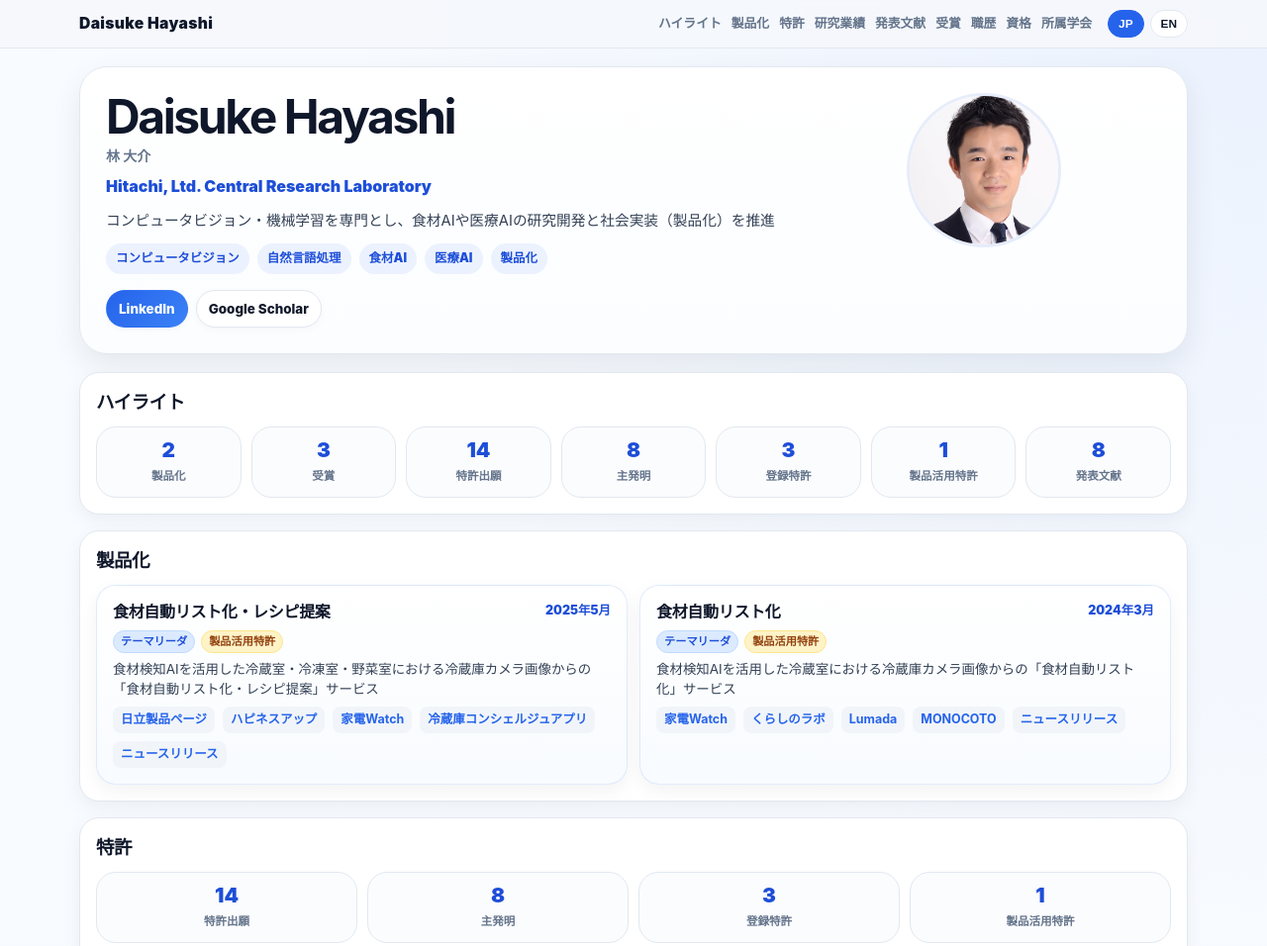
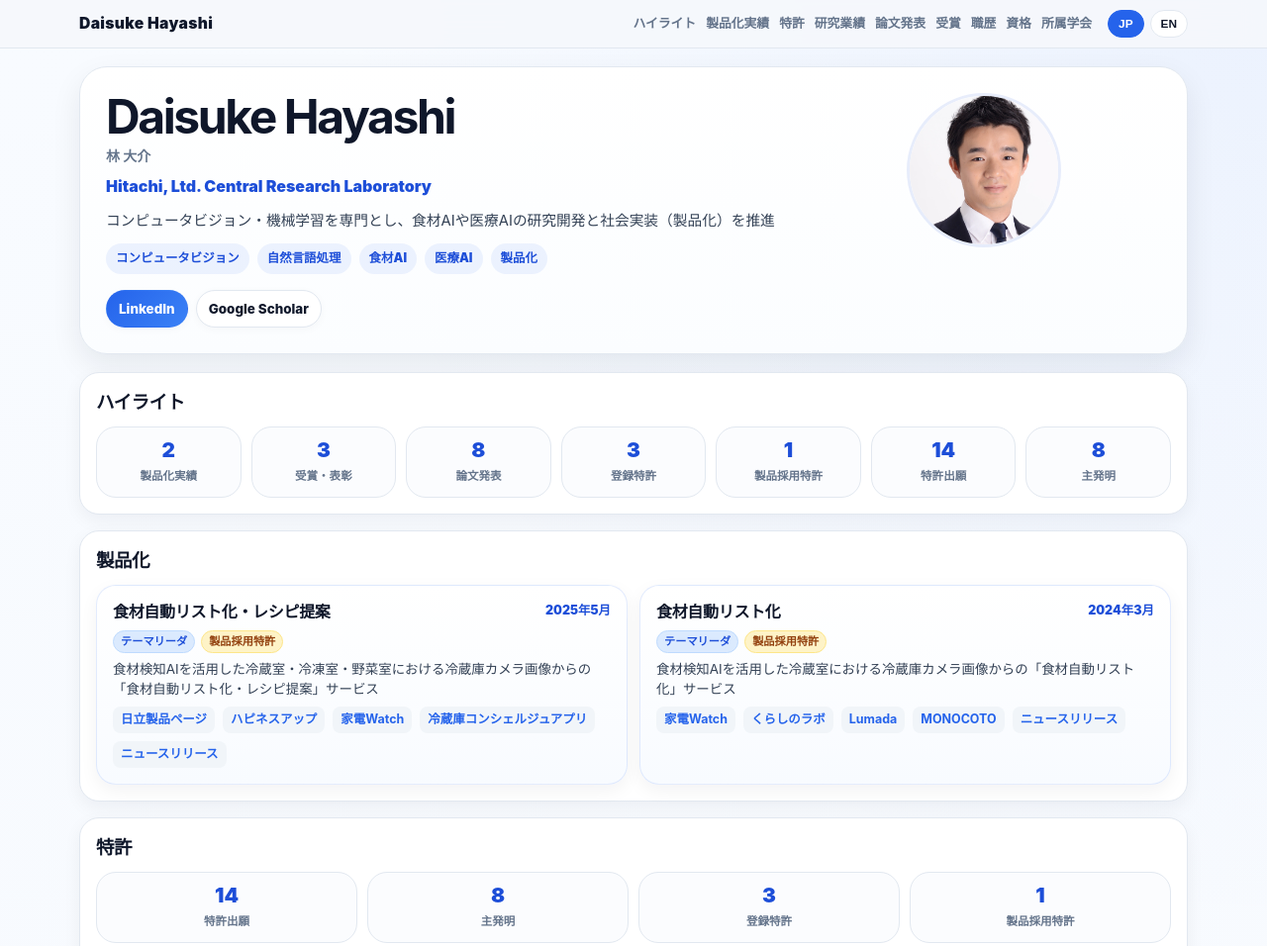
Before and after one commit to disk-hayashi/disk-hayashi.github.io, a plain HTML site: page index.html in a window 1280 px wide. Shown: the top 956 px of the page at 99% size. Drawn offline with Linux system fonts and the light colour scheme.

Commit message:
Update index.html

```diff
--- a/index.html
+++ b/index.html
@@ -688,10 +688,10 @@
       <div class="brand">Daisuke Hayashi</div>
       <nav class="nav">
         <a href="#highlights"><span data-lang="ja">ハイライト</span><span data-lang="en">Highlights</span></a>
-        <a href="#top-products"><span data-lang="ja">製品化</span><span data-lang="en">Commercialization</span></a>
+        <a href="#top-products"><span data-lang="ja">製品化実績</span><span data-lang="en">Commercialization</span></a>
         <a href="#patents"><span data-lang="ja">特許</span><span data-lang="en">Patents</span></a>
         <a href="#research-impact"><span data-lang="ja">研究業績</span><span data-lang="en">Research Impact</span></a>
-        <a href="#publications"><span data-lang="ja">発表文献</span><span data-lang="en">Publications</span></a>
+        <a href="#publications"><span data-lang="ja">論文発表</span><span data-lang="en">Publications</span></a>
         <a href="#awards"><span data-lang="ja">受賞</span><span data-lang="en">Awards</span></a>
         <a href="#career"><span data-lang="ja">職歴</span><span data-lang="en">Career</span></a>
         <a href="#certifications"><span data-lang="ja">資格</span><span data-lang="en">Certifications</span></a>
@@ -759,13 +759,13 @@
             <h2><span data-lang="ja">ハイライト</span><span data-lang="en">Highlights</span></h2>
           </div>
           <div class="grid-7">
-            <div class="stat"><span class="num" id="stat-productized">0</span><span class="label"><span data-lang="ja">製品化</span><span data-lang="en">Commercialized Cases</span></span></div>
-            <div class="stat"><span class="num" id="stat-awards">0</span><span class="label"><span data-lang="ja">受賞</span><span data-lang="en">Awards</span></span></div>
+            <div class="stat"><span class="num" id="stat-productized">0</span><span class="label"><span data-lang="ja">製品化実績</span><span data-lang="en">Commercialized Cases</span></span></div>
+            <div class="stat"><span class="num" id="stat-awards">0</span><span class="label"><span data-lang="ja">受賞・表彰</span><span data-lang="en">Awards</span></span></div>
+            <div class="stat"><span class="num" id="stat-papers">0</span><span class="label"><span data-lang="ja">論文発表</span><span data-lang="en">Publications</span></span></div>
+            <div class="stat"><span class="num" id="stat-registered">0</span><span class="label"><span data-lang="ja">登録特許</span><span data-lang="en">Registered Patents</span></span></div>
+            <div class="stat"><span class="num" id="stat-product-patent">0</span><span class="label"><span data-lang="ja">製品採用特許</span><span data-lang="en">Patents Used in Products</span></span></div>
             <div class="stat"><span class="num" id="stat-patents">0</span><span class="label"><span data-lang="ja">特許出願</span><span data-lang="en">Patent Applications</span></span></div>
             <div class="stat"><span class="num" id="stat-primary">0</span><span class="label"><span data-lang="ja">主発明</span><span data-lang="en">Primary Inventions</span></span></div>
-            <div class="stat"><span class="num" id="stat-registered">0</span><span class="label"><span data-lang="ja">登録特許</span><span data-lang="en">Registered Patents</span></span></div>
-            <div class="stat"><span class="num" id="stat-product-patent">0</span><span class="label"><span data-lang="ja">製品活用特許</span><span data-lang="en">Patents Used in Products</span></span></div>
-            <div class="stat"><span class="num" id="stat-papers">0</span><span class="label"><span data-lang="ja">発表文献</span><span data-lang="en">Publications</span></span></div>
           </div>
         </div>
       </div>
@@ -793,7 +793,7 @@
             <div class="stat"><span class="num" id="count-total">0</span><span class="label"><span data-lang="ja">特許出願</span><span data-lang="en">Patent Applications</span></span></div>
             <div class="stat"><span class="num" id="count-primary">0</span><span class="label"><span data-lang="ja">主発明</span><span data-lang="en">Primary</span></span></div>
             <div class="stat"><span class="num" id="count-registered">0</span><span class="label"><span data-lang="ja">登録特許</span><span data-lang="en">Registered</span></span></div>
-            <div class="stat"><span class="num" id="count-product">0</span><span class="label"><span data-lang="ja">製品活用特許</span><span data-lang="en">Product-used</span></span></div>
+            <div class="stat"><span class="num" id="count-product">0</span><span class="label"><span data-lang="ja">製品採用特許</span><span data-lang="en">Product-used</span></span></div>
           </div>
 
           <div class="tools">
@@ -808,7 +808,7 @@
               <option value="">All tags / すべての属性</option>
               <option value="primary">Primary / 主発明</option>
               <option value="registered">Registered / 登録特許</option>
-              <option value="product">Used in Product / 製品活用特許</option>
+              <option value="product">Used in Product / 製品採用特許</option>
             </select>
           </div>
 
@@ -832,7 +832,7 @@
       <div class="container">
         <div class="section-card">
           <div class="section-head">
-            <h2><span data-lang="ja">発表文献</span><span data-lang="en">Publications</span></h2>
+            <h2><span data-lang="ja">論文発表</span><span data-lang="en">Publications</span></h2>
           </div>
 
           <h3 class="group-title"><span data-lang="ja">ジャーナル論文</span><span data-lang="en">Journal Articles</span></h3>
@@ -1489,7 +1489,7 @@ Presented the work at the IEICE Medical Imaging Research Meeting (MI) and receiv
         const links = currentLang() === "ja" ? card.links.ja : card.links.en;
         const tags = [];
         if (card.leader) tags.push(makeTag("primary", "テーマリーダ", "Theme Leader"));
-        if (card.productPatent) tags.push(makeTag("product", "製品活用特許", "Patent Used in Product"));
+        if (card.productPatent) tags.push(makeTag("product", "製品採用特許", "Patent Used in Product"));
 
         return `
           <article class="product-hero-card">
@@ -1597,7 +1597,7 @@ Presented the work at the IEICE Medical Imaging Research Meeting (MI) and receiv
       const tags = [];
       if (p.isPrimary) tags.push(makeTag("primary", "主発明", "Primary"));
       if (p.isRegistered) tags.push(makeTag("registered", "登録特許", "Registered Patent"));
-      if (p.isProductUsed) tags.push(makeTag("product", "製品活用特許", "Patent Used in Product"));
+      if (p.isProductUsed) tags.push(makeTag("product", "製品採用特許", "Patent Used in Product"));
 
       const title = currentLang() === "ja" ? p.jaTitle : p.enTitle;
       const authors = currentLang() === "ja" ? p.authorsJa : p.authorsEn;
```
